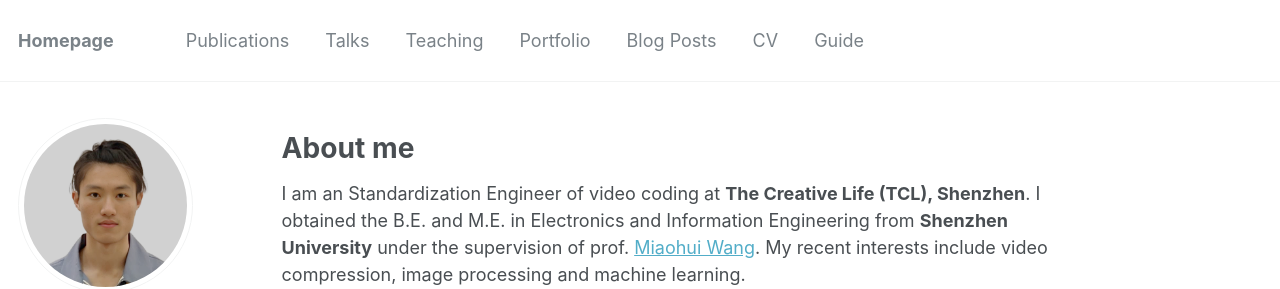
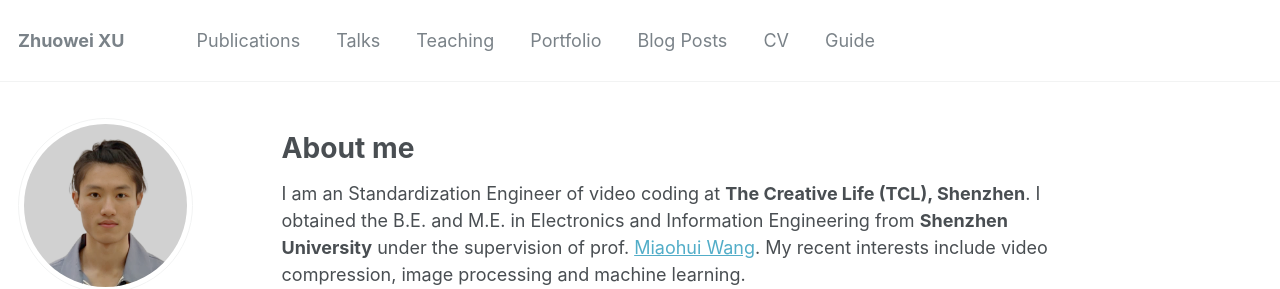
Before and after one commit to zw-xxx/zw-xxxX.github.io, a Jekyll site: the page built from _pages/about.md, in a window 1280 px wide and 1314 px high. Shown: the top 289 px of the window. Built offline with Jekyll 4.4.1, drawn with Linux system fonts in a browser that asks for light colours; some web fonts are replaced.

Commit message:
Update _config.yml

```diff
--- a/_config.yml
+++ b/_config.yml
@@ -7,7 +7,7 @@
 
 # Site Settings
 locale                   : "en-US"
-title                    : "Homepage"
+title                    : "Zhuowei XU"
 title_separator          : "-"
 name                     : &name "Zhuowei XU"
 description              : &description "Zhuowei XU's Homepage"
```
